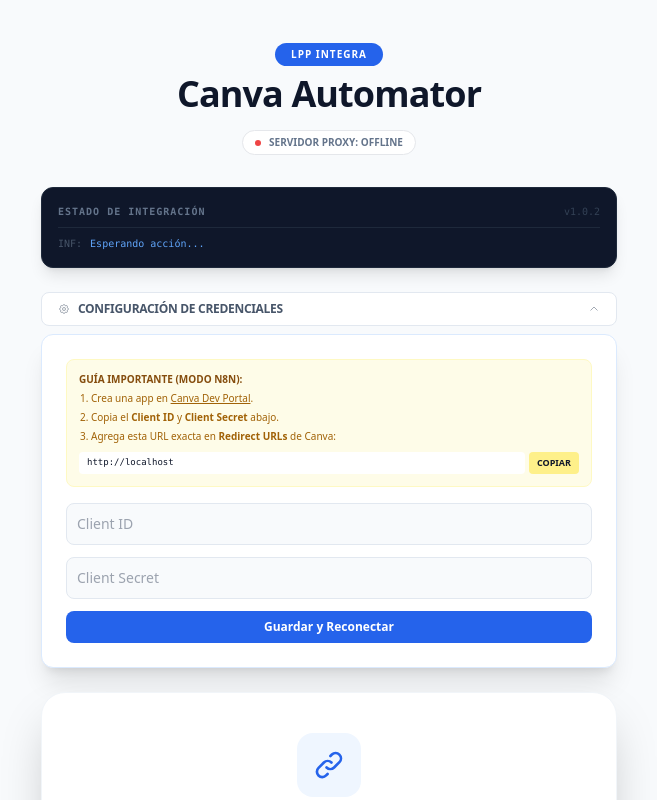
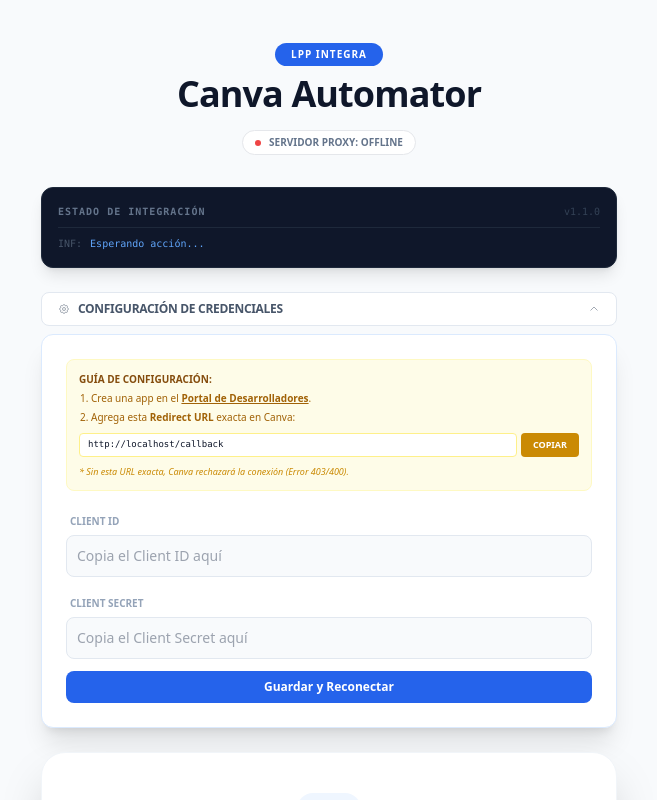
Before and after one commit to lpaulet2506/ProyIntegraCanva, a React (Vite) app: page / in a window 1280 px wide. Shown: the top 800 px of the page, without its empty margins (311-968 px from the left). Built offline with nearby package versions, Linux system fonts and the light colour scheme; no server answers.

Commit message:
feat: Use configured redirect URI
Switches the redirect URI logic to use a constant from `CANVA_CONFIG`, improving maintainability and allowing easier configuration of the redirect endpoint. Updates debug messages to reflect the change in authentication mode.

```diff
--- a/App.tsx
+++ b/App.tsx
@@ -3,6 +3,7 @@
 import { initiateAuth, exchangeToken, runAutofill, checkJobStatus } from './services/canvaService';
 import { AuthState, CanvaData, AutofillResult, CanvaCredentials } from './types';
 import CanvaForm from './components/CanvaForm';
+import { CANVA_CONFIG } from './constants';
 
 const App: React.FC = () => {
   const [credentials, setCredentials] = useState<CanvaCredentials>(() => {
@@ -56,7 +57,7 @@
 
       const handleTokenExchange = async () => {
         setAuth(prev => ({ ...prev, isLoading: true, error: null }));
-        setDebugInfo('Intercambiando código por token (Modo n8n)...');
+        setDebugInfo('Intercambiando código por token (Modo JSON)...');
         try {
           const token = await exchangeToken(code, credentials);
           localStorage.setItem('canva_token', token);
@@ -124,7 +125,8 @@
     setJobStatus(null);
   };
 
-  const currentRedirectUri = window.location.origin.replace(/\/$/, '');
+  // Obtenemos la URL de redirección configurada con el endpoint /callback
+  const currentRedirectUri = CANVA_CONFIG.REDIRECT_URI;
 
   return (
     <div className="min-h-screen bg-slate-50 flex flex-col items-center py-10 px-4 font-sans">
@@ -145,7 +147,7 @@
         <div className="mb-6 bg-slate-900 p-4 rounded-xl font-mono text-[10px] text-blue-400 border border-slate-800 shadow-lg">
           <div className="flex justify-between border-b border-slate-800 pb-2 mb-2">
             <span className="text-slate-500 font-bold uppercase tracking-widest">Estado de Integración</span>
-            <span className="text-slate-700">v1.0.2</span>
+            <span className="text-slate-700">v1.1.0</span>
           </div>
           <p className="flex items-start">
             <span className="mr-2 text-slate-600">INF:</span>
@@ -174,21 +176,27 @@
           {showSettings && (
             <div className="mt-2 bg-white p-6 rounded-xl shadow-xl border border-blue-100 space-y-4 animate-in slide-in-from-top-2">
               <div className="bg-yellow-50 p-3 rounded-lg border border-yellow-100 mb-4">
-                <p className="text-[10px] text-yellow-800 font-bold uppercase mb-1">Guía Importante (Modo n8n):</p>
+                <p className="text-[10px] text-yellow-800 font-bold uppercase mb-1">Guía de Configuración:</p>
                 <ol className="text-[10px] text-yellow-700 space-y-1 list-decimal ml-3">
-                  <li>Crea una app en <a href="https://www.canva.com/developers/" target="_blank" className="underline">Canva Dev Portal</a>.</li>
-                  <li>Copia el <b>Client ID</b> y <b>Client Secret</b> abajo.</li>
-                  <li>Agrega esta URL exacta en <b>Redirect URLs</b> de Canva:</li>
+                  <li>Crea una app en el <a href="https://www.canva.com/developers/" target="_blank" className="underline font-bold">Portal de Desarrolladores</a>.</li>
+                  <li>Agrega esta <b>Redirect URL</b> exacta en Canva:</li>
                 </ol>
                 <div className="mt-2 flex space-x-1">
-                  <code className="bg-white px-2 py-1 rounded text-[9px] font-mono flex-1 truncate">{currentRedirectUri}</code>
-                  <button onClick={() => {navigator.clipboard.writeText(currentRedirectUri); setCopied(true); setTimeout(() => setCopied(false), 2000);}} className="text-[9px] bg-yellow-200 px-2 py-1 rounded font-bold">{copied ? 'COPIADO' : 'COPIAR'}</button>
+                  <code className="bg-white px-2 py-1 rounded text-[9px] font-mono flex-1 truncate border border-yellow-200">{currentRedirectUri}</code>
+                  <button onClick={() => {navigator.clipboard.writeText(currentRedirectUri); setCopied(true); setTimeout(() => setCopied(false), 2000);}} className="text-[9px] bg-yellow-600 text-white px-3 py-1 rounded font-bold hover:bg-yellow-700 transition-colors">{copied ? 'COPIADO' : 'COPIAR'}</button>
                 </div>
+                <p className="text-[9px] text-yellow-600 mt-2 italic font-medium">* Sin esta URL exacta, Canva rechazará la conexión (Error 403/400).</p>
               </div>
 
               <form onSubmit={saveCredentials} className="space-y-3">
-                <input type="text" placeholder="Client ID" value={credentials.clientId} onChange={e => setCredentials({...credentials, clientId: e.target.value.trim()})} className="w-full p-2.5 bg-slate-50 border border-slate-200 rounded-lg text-sm" required />
-                <input type="password" placeholder="Client Secret" value={credentials.clientSecret} onChange={e => setCredentials({...credentials, clientSecret: e.target.value.trim()})} className="w-full p-2.5 bg-slate-50 border border-slate-200 rounded-lg text-sm" required />
+                <div className="space-y-1">
+                  <label className="text-[10px] font-bold text-slate-400 uppercase ml-1">Client ID</label>
+                  <input type="text" placeholder="Copia el Client ID aquí" value={credentials.clientId} onChange={e => setCredentials({...credentials, clientId: e.target.value.trim()})} className="w-full p-2.5 bg-slate-50 border border-slate-200 rounded-lg text-sm" required />
+                </div>
+                <div className="space-y-1">
+                  <label className="text-[10px] font-bold text-slate-400 uppercase ml-1">Client Secret</label>
+                  <input type="password" placeholder="Copia el Client Secret aquí" value={credentials.clientSecret} onChange={e => setCredentials({...credentials, clientSecret: e.target.value.trim()})} className="w-full p-2.5 bg-slate-50 border border-slate-200 rounded-lg text-sm" required />
+                </div>
                 <button type="submit" className="w-full py-2 bg-blue-600 text-white font-bold rounded-lg text-xs hover:bg-blue-700 transition-colors">Guardar y Reconectar</button>
               </form>
             </div>
```
